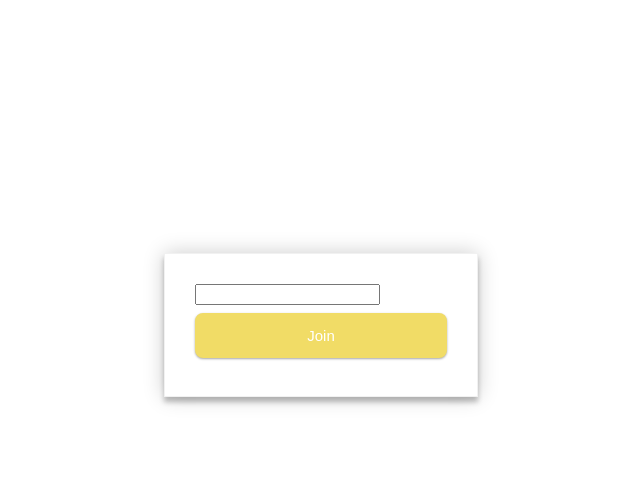
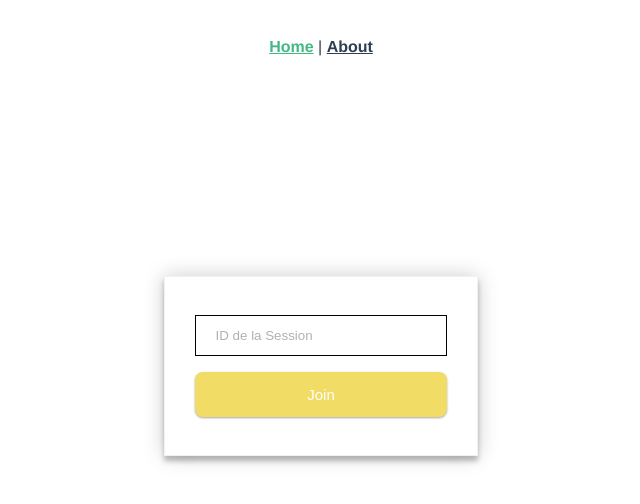
Before and after one commit to MaxHowardBorges/2b-quiz, a Vue app in the folder frontend-vue/: page /#/ in a window 1280 px wide. Shown: the top 504 px of the page, without its empty margins (319-959 px from the left). Built offline with nearby package versions, Linux system fonts and the light colour scheme; the HTML template or start-up script is replaced by a standard one.

Commit message:
Join session component

```diff
--- a/frontend-vue/src/App.vue
+++ b/frontend-vue/src/App.vue
@@ -1,75 +1,30 @@
 <template>
-  <div class="about">
-    <form action="" method="POST">
-      <label id="id" for="id"></label>
-      <input type="text" placeholer="Session ID">
-      <input id="submit1" type="submit" value="Join">
-    </form>
-  </div>
+  <nav>
+    <router-link to="/">Home</router-link> |
+    <router-link to="/about">About</router-link>
+  </nav>
+  <router-view/>
 </template>
 
-<style scoped>
-h3 {
-  margin: 40px 0 0;
+<style>
+#app {
+  font-family: Avenir, Helvetica, Arial, sans-serif;
+  -webkit-font-smoothing: antialiased;
+  -moz-osx-font-smoothing: grayscale;
+  text-align: center;
+  color: #2c3e50;
 }
-ul {
-  list-style-type: none;
-  padding: 0;
+
+nav {
+  padding: 30px;
 }
-li {
-  display: inline-block;
-  margin: 0 10px;
+
+nav a {
+  font-weight: bold;
+  color: #2c3e50;
 }
-a {
+
+nav a.router-link-exact-active {
   color: #42b983;
 }
-
-form {
-  margin: 20% auto; /* Ajoutez cette ligne pour centrer le formulaire horizontalement */
-  width: 20%;
-  padding: 30px;
-  border: 1px solid #f1f1f1;
-  background: #fff;
-  box-shadow: 0 0 20px 0 rgba(0, 0, 0, 0.2), 0 5px 5px 0 rgba(0, 0, 0, 0.24);
-}
-
-input[type=email], input[type=password] {
-  width: 100%;
-  padding: 12px 20px;
-  margin: 8px 0;
-  display: inline-block;
-  border: 1px solid #ccc;
-  box-sizing: border-box;
-}
-
-input[type=submit] {
-  background-color: #f1dc66;
-  border: none;
-  color: white;
-  padding: 14px 20px;
-  text-align: center;
-  text-decoration: none;
-  display: inline-block;
-  border-radius: 8px;
-  margin: 8px 0;
-  font-size: 15px;
-  border: none;
-  cursor: pointer;
-  width: 100%;
-  box-shadow: 0 1px 3px rgba(0, 0, 0, 0.12), 0 1px 2px rgba(0, 0, 0, 0.24);
-}
-
-input[type=submit]:hover {
-  transform: scale(1.06);
-  background-position: -60px;
-  box-shadow: 0 3px 6px rgba(0, 0, 0, 0.16), 0 3px 6px rgba(0, 0, 0, 0.23);
-
-}
-
-input[type=submit]:active {
-  transform: scale(1);
-  background-position: 500px;
-  box-shadow: 0 1px 3px rgba(0, 0, 0, 0.12), 0 1px 2px rgba(0, 0, 0, 0.24);
-}
-
 </style>
--- /dev/null
+++ b/frontend-vue/src/components/TextInput.vue
@@ -0,0 +1,5 @@
+<script setup></script>
+
+<template></template>
+
+<style scoped></style>
--- a/frontend-vue/src/views/HomeView.vue
+++ b/frontend-vue/src/views/HomeView.vue
@@ -1,18 +1,73 @@
 <template>
-  <div class="home">
-    <img alt="Vue logo" src="../assets/logo.png">
-    <HelloWorld msg="Welcome to Your Vue.js App"/>
-  </div>
+  <form action="" method="POST">
+    <label id="id" for="id"></label>
+    <input
+      type="text"
+      placeholder="ID de la Session"
+      style="border: 1px solid #000000" />
+    <input id="submit1" type="submit" value="Join" />
+  </form>
 </template>
 
-<script>
-// @ is an alias to /src
-import HelloWorld from '@/components/HelloWorld.vue'
+<style scoped>
+  body {
+    font-family: 'Roboto Light', serif;
+  }
 
-export default {
-  name: 'HomeView',
-  components: {
-    HelloWorld
+  form {
+    margin: 15% auto; /* Ajoutez cette ligne pour centrer le formulaire horizontalement */
+    width: 20%;
+    padding: 30px;
+    border: 1px solid #f1f1f1;
+    background: #fff;
+    box-shadow: 0 0 20px 0 rgba(0, 0, 0, 0.2), 0 5px 5px 0 rgba(0, 0, 0, 0.24);
   }
-}
-</script>
+
+  input[type='text'] {
+    width: 100%;
+    padding: 12px 20px;
+    margin: 8px 0;
+    display: inline-block;
+    border: 1px solid #5e6567;
+    box-sizing: border-box;
+  }
+
+  input::placeholder {
+    color: #5e6567;
+    opacity: 50%;
+    margin-left: 50%;
+  }
+  input:placeholder-shown {
+    border: 1px solid #ffffff;
+  }
+
+  input[type='submit'] {
+    background-color: #f1dc66;
+    border: none;
+    color: white;
+    padding: 14px 20px;
+    text-align: center;
+    text-decoration: none;
+    display: inline-block;
+    border-radius: 8px;
+    margin: 8px 0;
+    font-size: 15px;
+    border: none;
+    cursor: pointer;
+    width: 100%;
+    box-shadow: 0 1px 3px rgba(0, 0, 0, 0.12), 0 1px 2px rgba(0, 0, 0, 0.24);
+  }
+
+  input[type='submit']:hover {
+    transform: scale(1.06);
+    background-position: -60px;
+    box-shadow: 0 3px 6px rgba(0, 0, 0, 0.16), 0 3px 6px rgba(0, 0, 0, 0.23);
+  }
+
+  input[type='submit']:active {
+    transform: scale(1);
+    background-position: 500px;
+    box-shadow: 0 1px 3px rgba(0, 0, 0, 0.12), 0 1px 2px rgba(0, 0, 0, 0.24);
+  }
+</style>
+<script setup></script>
```
